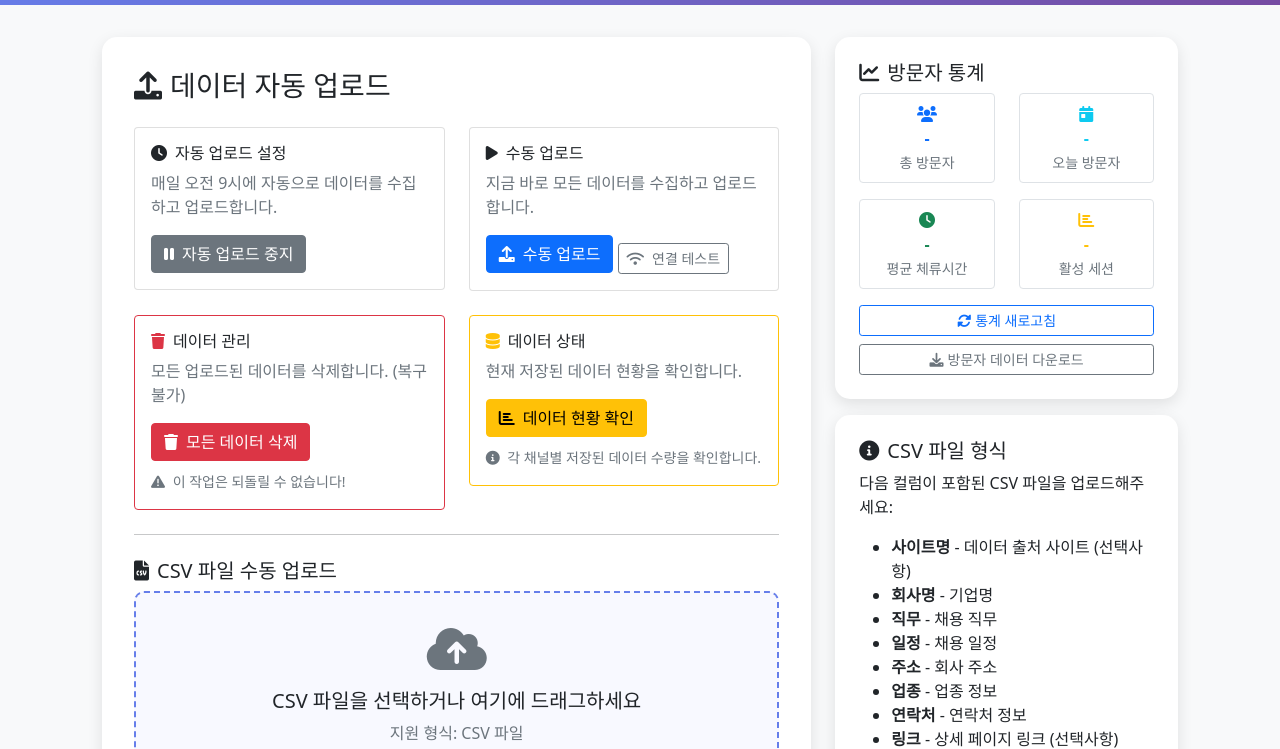
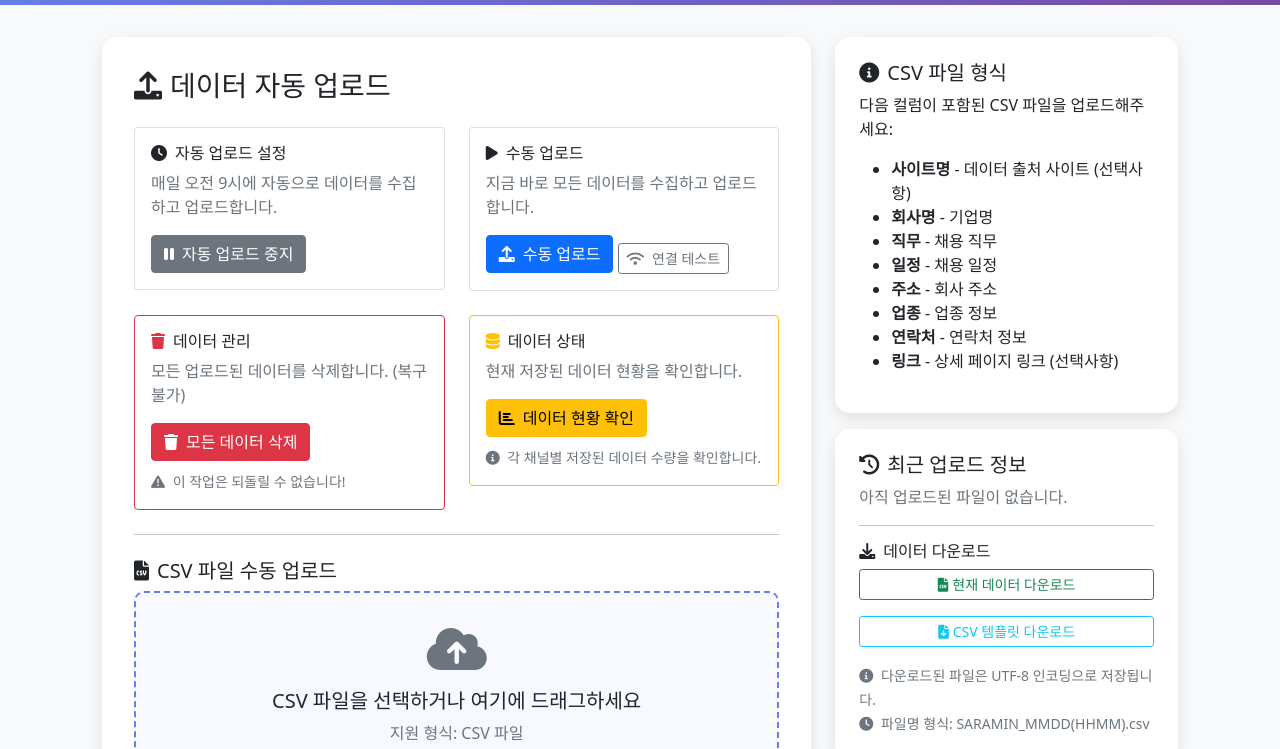
Before and after one commit to Kimyoung-gi/11, a website: page admin_dashboard.html in a window 1280 px wide. Shown: the part 51-800 px from the top of the page. Drawn offline with nearby package versions, Linux system fonts and the light colour scheme; no server answers.

Commit message:
Update admin_dashboard.html

```diff
--- a/admin_dashboard.html
+++ b/admin_dashboard.html
@@ -403,48 +403,6 @@
 
             <div class="col-lg-4">
                 <div class="info-card">
-                    <h5><i class="fas fa-chart-line me-2"></i>방문자 통계</h5>
-                    <div class="row text-center">
-                        <div class="col-6 mb-3">
-                            <div class="border rounded p-2">
-                                <i class="fas fa-users text-primary mb-1"></i>
-                                <div class="fw-bold text-primary" id="adminTotalVisitors">-</div>
-                                <small class="text-muted">총 방문자</small>
-                            </div>
-                        </div>
-                        <div class="col-6 mb-3">
-                            <div class="border rounded p-2">
-                                <i class="fas fa-calendar-day text-info mb-1"></i>
-                                <div class="fw-bold text-info" id="adminTodayVisitors">-</div>
-                                <small class="text-muted">오늘 방문자</small>
-                            </div>
-                        </div>
-                        <div class="col-6 mb-3">
-                            <div class="border rounded p-2">
-                                <i class="fas fa-clock text-success mb-1"></i>
-                                <div class="fw-bold text-success" id="adminAvgDuration">-</div>
-                                <small class="text-muted">평균 체류시간</small>
-                            </div>
-                        </div>
-                        <div class="col-6 mb-3">
-                            <div class="border rounded p-2">
-                                <i class="fas fa-chart-bar text-warning mb-1"></i>
-                                <div class="fw-bold text-warning" id="adminActiveSessions">-</div>
-                                <small class="text-muted">활성 세션</small>
-                            </div>
-                        </div>
-                    </div>
-                    <div class="d-grid gap-2">
-                        <button class="btn btn-outline-primary btn-sm" onclick="refreshVisitorStats()">
-                            <i class="fas fa-sync-alt me-1"></i>통계 새로고침
-                        </button>
-                        <button class="btn btn-outline-secondary btn-sm" onclick="downloadVisitorStats()">
-                            <i class="fas fa-download me-1"></i>방문자 데이터 다운로드
-                        </button>
-                    </div>
-                </div>
-
-                <div class="info-card">
                     <h5><i class="fas fa-info-circle me-2"></i>CSV 파일 형식</h5>
                     <p>다음 컬럼이 포함된 CSV 파일을 업로드해주세요:</p>
                     <ul>
```
